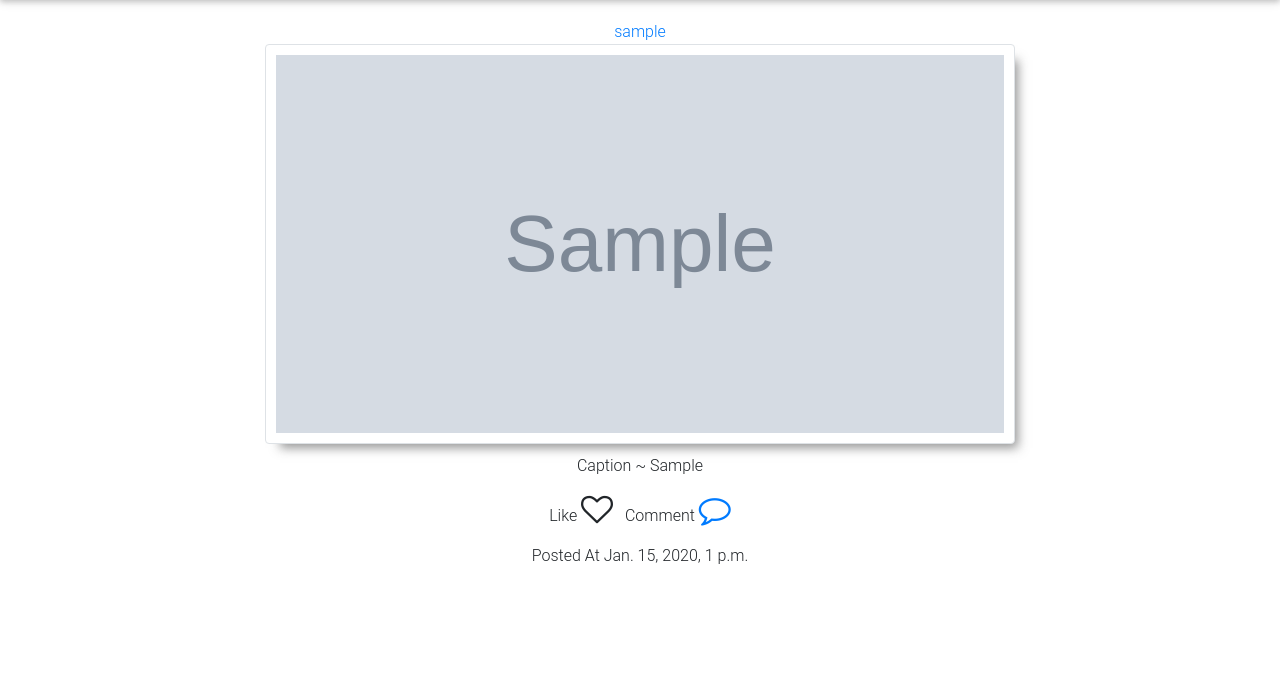
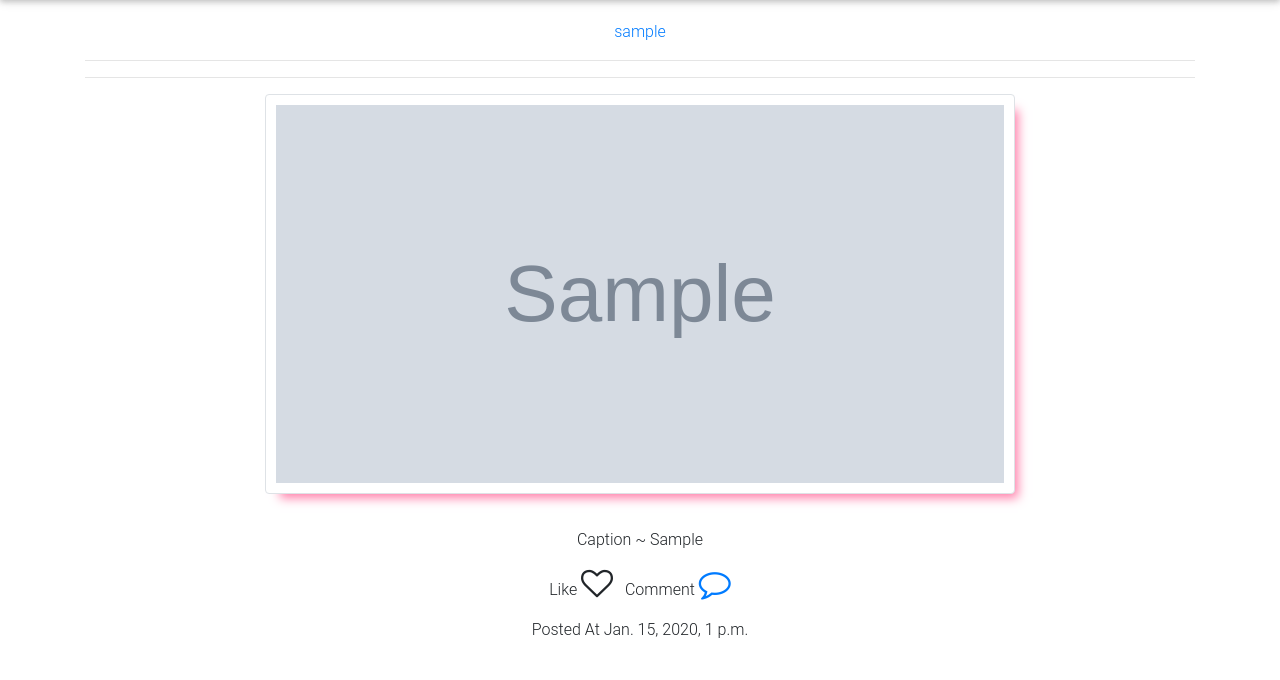
Before and after one commit to RisperAkinyi/Instagram-Clone, a Django app: page / in a window 1280 px wide. Shown: the part 120-800 px from the top of the page. Run offline with Django 3.2, Linux system fonts and the light colour scheme; a user stored in the database is signed in; tables that the repository leaves empty hold one stand-in row (values such as "Sample post"); grey boxes marked "Sample" are stand-in pictures; some libraries are stand-ins or nearby versions.

Commit message:
style the home page

```diff
--- a/app/templates/index.html
+++ b/app/templates/index.html
@@ -8,10 +8,10 @@
             <div class="images">
                 <div style="margin-top: 20px;margin-bottom: 10px;">
                     <div >
-                        <a href="{% url 'profile' username=image.profile.username %}">{{image.profile.username}}</a>
-                    </div>
+                        <a href="{% url 'profile' username=image.profile.username %}">{{image.profile.username }}</a>
+                    </div><hr><hr>
                     <div >
-                        <img src="{{image.image.url}}" class=" img img-responsive img-thumbnail" style="height: 400px; width:750px; margin-bottom: 10px; padding: 10px;box-shadow:9px 10px 10px -6px rgba(136,136,136,0.88);" data-toggle="modal" data-target="#{{image.id}}">
+                        <img src="{{image.image.url}}" class=" img img-responsive img-thumbnail" style="height: 400px; width:750px; margin-bottom: 10px; padding: 10px;box-shadow:9px 10px 10px -6px rgb(255, 125, 168);" data-toggle="modal" data-target="#{{image.id}}"><br><br>
                         <p class="card-text"> Caption ~ {{image.caption|safe}} </p>
                         <ul class=" list-inline home-text">
                             <li class="list-inline-item">
```
